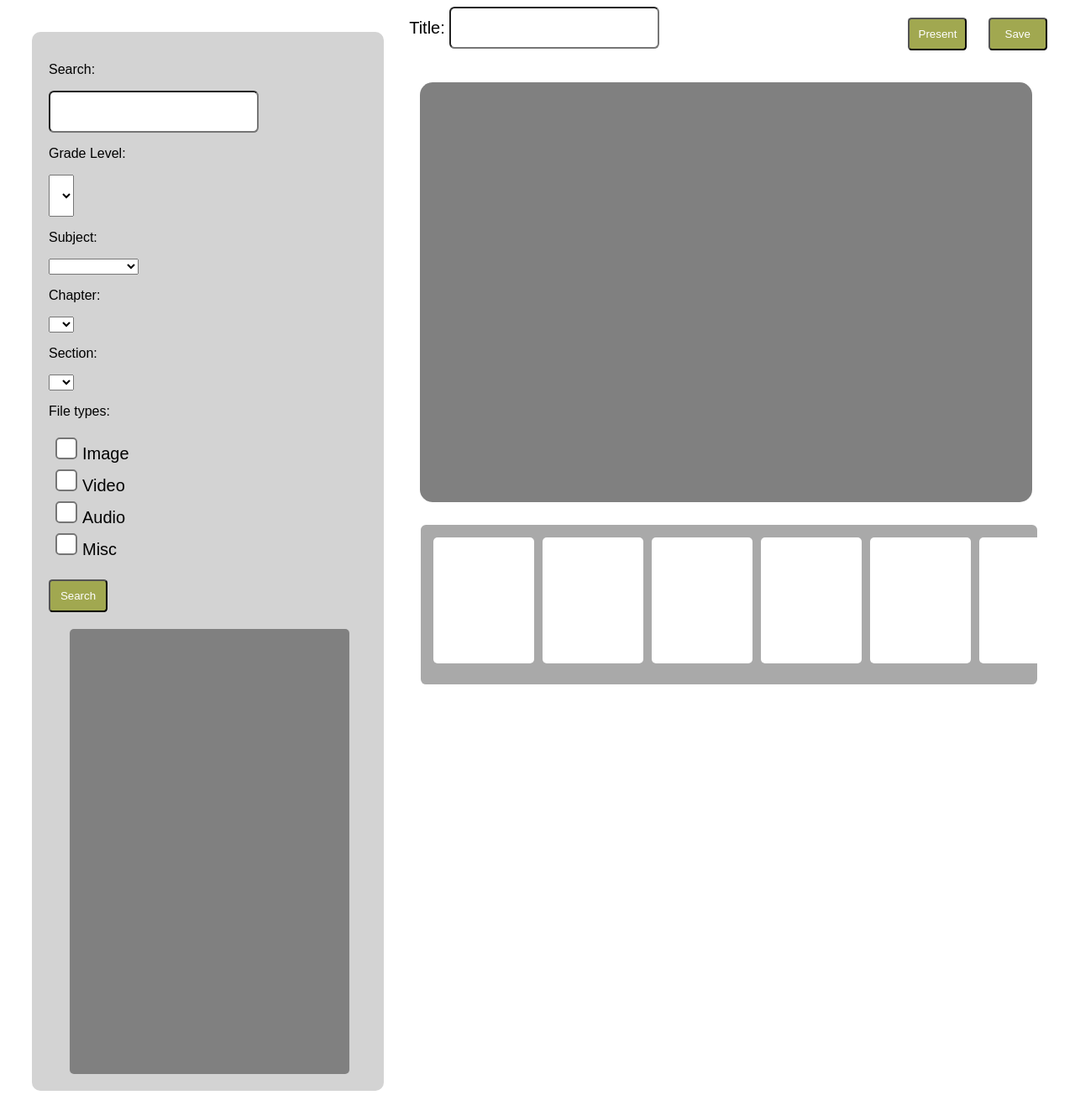
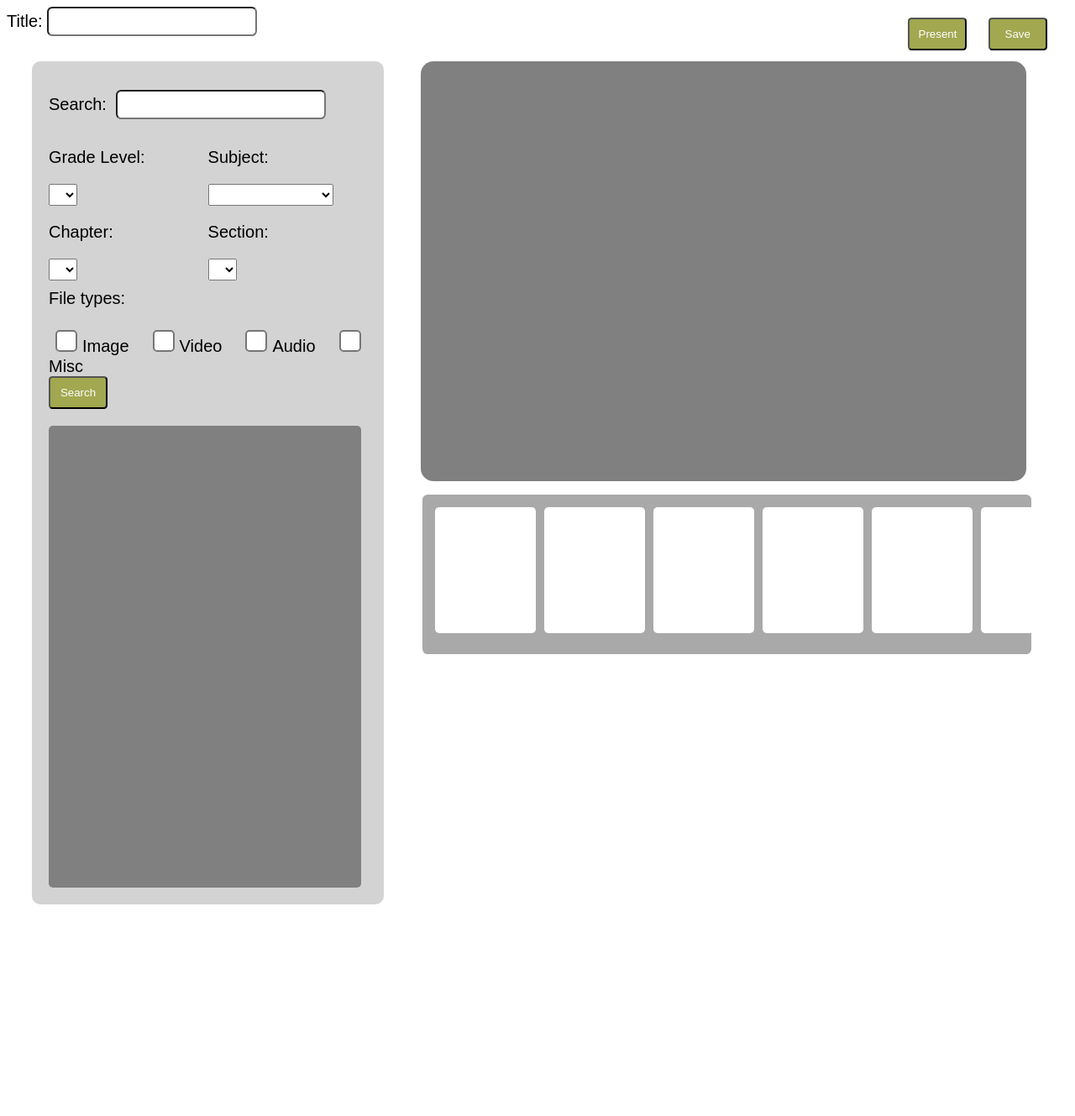
Before and after one commit to Tzeak/Looma, a PHP site: page /index2.html in a window 1280 px wide. Shown: the whole page at 84% size. After the commit the page ends 1077 px from the top, so only its background shows below. Run offline with PHP 8.4, Linux system fonts and the light colour scheme; some libraries are stand-ins or nearby versions.

Commit message:
styling for fixed screen width

```diff
--- a/FrontEnd/index2.html
+++ b/FrontEnd/index2.html
@@ -5,6 +5,11 @@
 	</head>
 
 	<body onload="loadPageElements()">
+
+		Title: <input type="text" name="title" id="titleString" class="textBox">
+		<button type="button" id="btnSave" onclick="save()">Save</button>
+		<button type="button" id="btnPresent" onclick="location.href='present.html';">Present</button>
+
 		<div id="container">
 			<div id="sidebar">
 				<form id="div_filter">
@@ -20,9 +25,7 @@
 				</div>
 			</div>
 
-	Title: <input type="text" name="title" id="titleString" class="textBox">
-	<button type="button" id="btnSave" onclick="save()">Save</button>
-	<button type="button" id="btnPresent" onclick="location.href='present.html';">Present</button>
+
 
 
 	<!-- <button type="button" id="btnPresent" onclick="location.href='present.html';">Present</button>
@@ -33,6 +36,7 @@
     	</object>
 	 </div> -->
 
+			<div id = "displayAndTimeline">
 				<div id= "displaybox" style="overflow-y:auto;"></div>
 
 
@@ -52,37 +56,10 @@
 					    <div class="timelinediv"></div>
 					    <div class="timelinediv"></div>
 					</div>
-
-
-
-
-	<div id = "displayAndTimeline">
-		<div id= "displaybox" style="overflow-y:auto;">
-			<!--<object data="test.pdf" type="application/pdf" width="600" height="800">
-	        alt : <a href="test.pdf">test.pdf</a>
-	    	</object> -->
 			</div>
 
 
 
-	    <br/><br/><br/>
-
-	   <div id = "wrapper">
-	    	<div class="timeline" id="timelineWhole">
-			    <div class="timelinediv"></div>
-			    <div class="timelinediv"></div>
-			    <div class="timelinediv"></div>
-			    <div class="timelinediv"></div>
-			    <div class="timelinediv"></div>
-			    <div class="timelinediv"></div>
-			    <div class="timelinediv"></div>
-			    <div class="timelinediv"></div>
-			    <div class="timelinediv"></div>
-			    <div class="timelinediv"></div>
-			</div>
-
-		</div>
-	</div>
     <br/>
     <br><br>
 
--- a/FrontEnd/index2.js
+++ b/FrontEnd/index2.js
@@ -8,7 +8,8 @@ var loadPageElements = function() {
 			id : "div_search"
 		}).appendTo("#div_filter");
 		$("<p/>", {
-			html : "Search: "
+			id : "search_label",
+			html : "Search: &nbsp"
 		}).appendTo("#div_search");
 		$("<input/>", {
 			id : "searchString",
@@ -147,6 +148,7 @@ var loadPageElements = function() {
 			"misc" : 	{ 	id : "ft_misc", 	display : "Misc" 	},
 		}
 
+
 		$("<div/>", {
 			id : "div_filetypes"
 		}).appendTo("#div_filter");
@@ -167,7 +169,7 @@ var loadPageElements = function() {
 		    	for : value.id,
 		    	html : value.display
 	    	}).appendTo("#div_filetypes");
-	    	$("#div_filetypes").append("<br/>");
+	    	//$("#div_filetypes").append("<br/>");
 		});
 
 		// Button
--- a/FrontEnd/style.css
+++ b/FrontEnd/style.css
@@ -4,13 +4,17 @@
 	float:left;
 	background: lightgray;
 	padding: 20px;
-	margin: 30px;
+	margin: 0 30 30 30;
+	/*margin-top: 6%;*/
+	vertical-align:top;
 	width: 30%;
+	border-radius: 10px;
+
 }
 .textBox {
 	font-family: Arial;
 	font-size: 20px;
-	height: 50px;
+	height: 35px;
 	width: 250px;
 	margin-right: 30px;
 	background:white;
@@ -18,19 +22,55 @@
 	border-radius:0.313em;
 }
 
+#search_label {
+	display: inline-block;
+}
+
+
+#dropdown_grade {
+	font-size: 20px;
+}
+
+#dropdown_subject {
+	font-size: 20px;
+}
+
+#dropdown_chapter {
+	font-size: 20px;
+}
+
+#dropdown_section {
+	font-size: 20px;
+}
+
+#div_subject,#div_grade,#div_chapter,#div_section{
+	width: 50%;
+	float: left;
+	position: relative;
+}
+
+#div_chapter {
+	padding-bottom: 10px;
+
+}
+
+#div_section {
+	padding-bottom: 10px;
+}
+
+#div_filetypes {
+	margin-top: 20px;
+}
+
 /*************** Results Module ***********************/
-#dropdown_grade {
-	height: 50px;
-}
 
 #outerResultsDiv {
   /*min-height:120px;
   width:90px;*/
   display:inline-block;
-  margin-left: 25px;
-
-  padding: 15px;
-  width: 80%;
+  margin: auto;
+  padding: 25px;
+  width: 85%;
   height:500px;
   background: gray;
   overflow-y:auto;
@@ -75,9 +115,9 @@ li:hover {
 */}
 
 #displayAndTimeline {
-	position:absolute;
+	margin-top: 30px;
 	right:2%;
-	top:6%;
+	vertical-align:top;
 	z-index: 1;
 }
 
@@ -128,21 +168,12 @@ li:hover {
   position: absolute;
   width: 55%;
   right: 3%;
-  top: 580px;
+  top: 510px;
   height:160px;
   overflow-x:scroll;
   overflow-y:hidden;
   background: darkgray;
   border-radius:0.313em;
-  margin-top: 45px;
-}
-#sidebar {
-	float:left;
-	background: lightgray;
-	padding: 20px;
-	margin: 30px;
-	width: 30%;
-	border-radius: 10px;
 }
 
 #displaybox {
@@ -151,12 +182,11 @@ li:hover {
 	background: gray;
 	position: absolute;
 	right: 2%;
-	top: 6%;
 	/*position: relative;
 	float: right;*/
 	border-radius:15px;
-	margin-top: 50px;
-	margin-right: 25px;
+/*	margin-top: 50px;
+*/	margin-right: 25px;
 }
 
 /* ************************ OPEN! ********************/
@@ -259,6 +289,7 @@ li:hover {
 /* ************************ ALL! ********************/
 #container {
 	width: 100%;
+	position: relative;
 }
 img {
 	width: 60px;
@@ -280,7 +311,7 @@ body {
 	font-size: 20px;
 }
 p {
-	font-size:.8em;
+	font-size:1em;
 }
 li:hover {
 	background-color: lightgray;
@@ -288,3 +319,6 @@ li:hover {
 	border-radius: 0.313em;
 	padding:0px;
 }
+label {
+	padding-right: 1em;
+}
```
Lines whose indentation alone changed are shown as unchanged.
